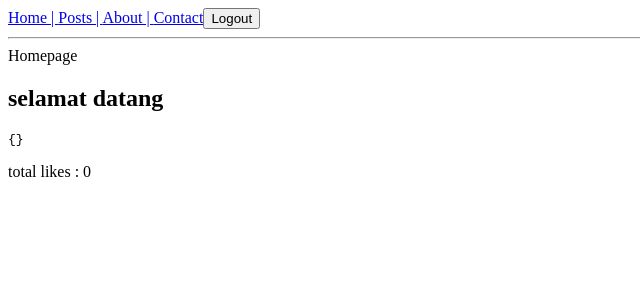
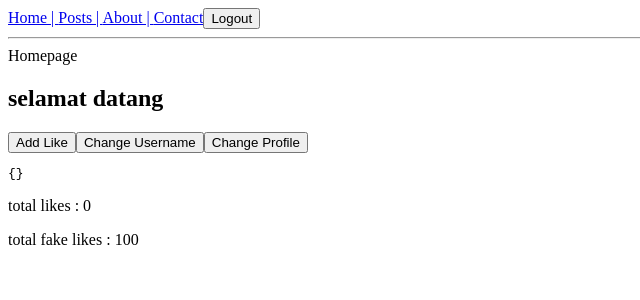
Before and after one commit to nusalendra/vue3-advance, a Vue app: page / in a window 1280 px wide. Both pictures are taken after a click on the button "Login". Shown: the top 300 px of the page, without its empty margins (0-640 px from the left). Built offline with nearby package versions, Linux system fonts and the light colour scheme; no server answers.

Commit message:
menambahkan getters pada vuex & menambahkan vuex map helpers di file home.vue

```diff
--- a/src/components/pages/Home.vue
+++ b/src/components/pages/Home.vue
@@ -3,37 +3,30 @@
 
   <h2>selamat datang {{ username }}</h2>
 
+  <button @click="increment">Add Like</button>
+  <button @click="setUsername('nusalendra')">Change Username</button>
+  <button @click="getCredential">Change Profile</button>
+
+
   <pre>{{ credential }}</pre>
 
-  <p>total likes : {{ likes }}</p>
+
+  <p>total likes : {{ totalLikes }}</p>
+  <p>total fake likes : {{ fakeTotalLikes }}</p>
 </template>
 
 <script>
-import { useStore } from "vuex";
-import { computed, ref, onMounted } from "vue";
+import { mapState, mapGetters, mapMutations, mapActions } from "vuex";
+import { computed } from "vue";
 
 export default {
-  setup() {
-    const store = useStore();
-    const username = ref('')
-
-    const likes = computed(() => {
-      return store.state.totalLikes
-    });
-
-    const credential = computed(() => {
-      return store.state.credential
-    })
-
-    onMounted(() => {
-      username.value = store.state.username
-    });
-
-    return {
-      likes,
-      username,
-      credential
-    }
+  computed: {
+    ...mapState(['totalLikes', 'username', 'credential']),
+    ...mapGetters(['fakeTotalLikes'])
+  },
+  methods: {
+    ...mapMutations(['increment', 'setUsername', 'setCredential']),
+    ...mapActions(['getCredential'])
   }
 }
 </script>
--- a/src/stores/index.js
+++ b/src/stores/index.js
@@ -7,6 +7,11 @@ export const store = createStore({
             totalLikes: 0,
             username: '',
             credential: {}
+        }
+    },
+    getters: {
+        fakeTotalLikes(state) {
+            return state.totalLikes + 100;
         }
     },
     mutations: {
```
